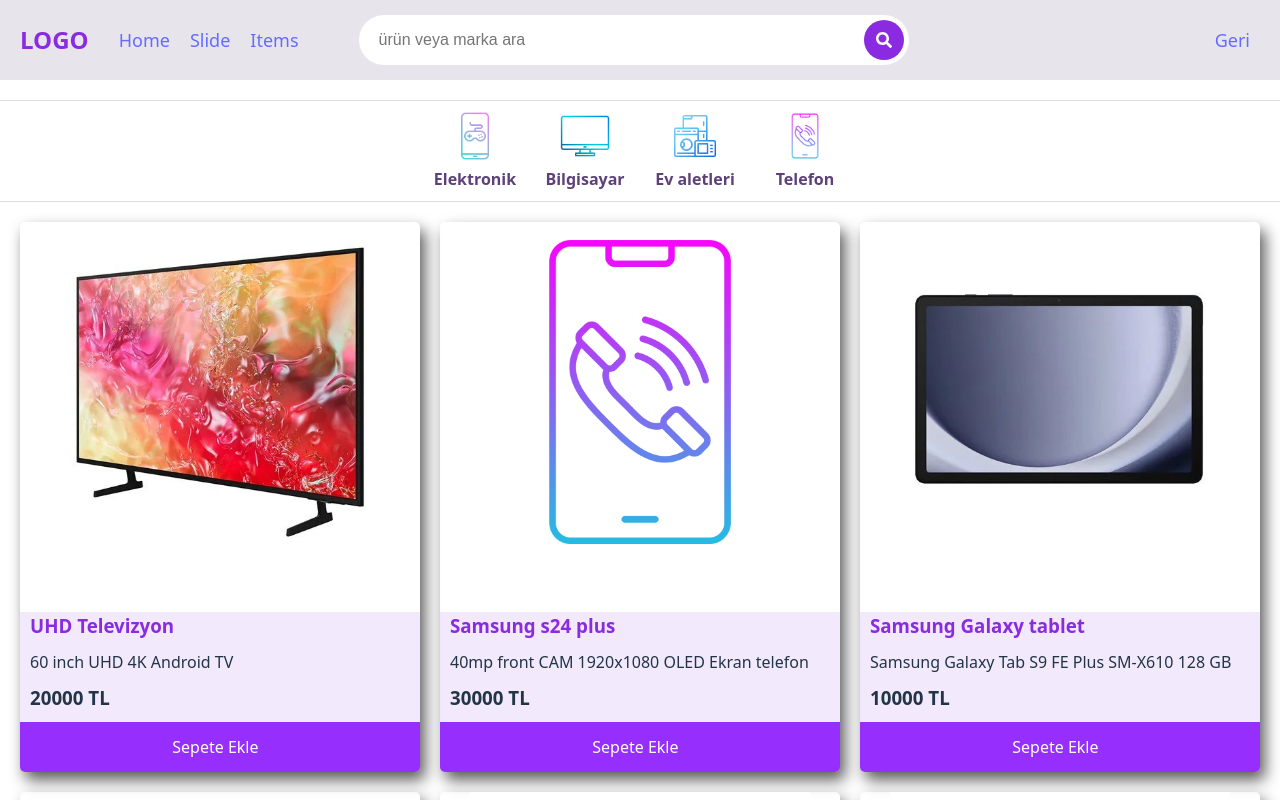
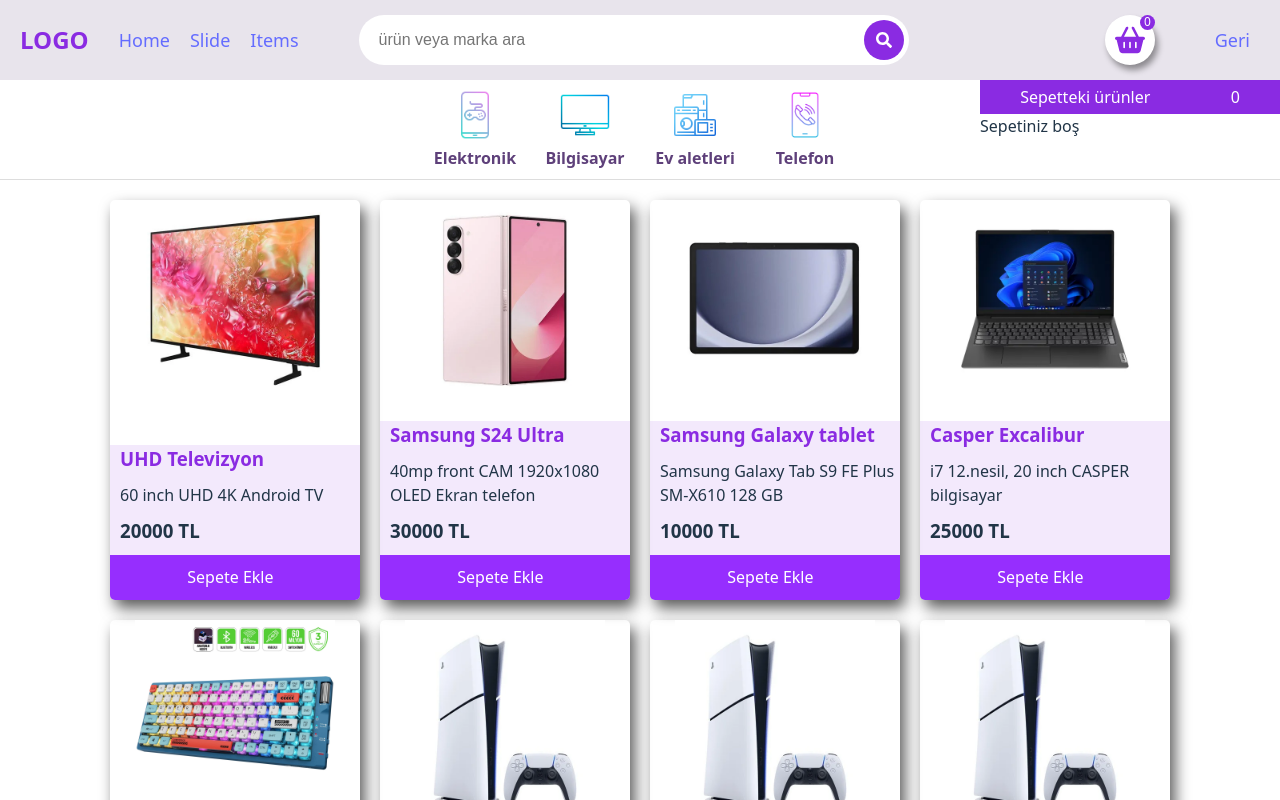
Before and after one commit to tayfuncakirr/react-hafta3, a React (Vite) app in the folder 5.subjects-examples/: page /items in a window 1280 px wide. Shown: the top 800 px of the page. Built offline with nearby package versions, Linux system fonts and the light colour scheme.

Commit message:
basket için items ve category boxları düzenlendi

```diff
--- a/5.subjects-examples/src/App.css
+++ b/5.subjects-examples/src/App.css
@@ -3,16 +3,19 @@
   padding: 0;
   box-sizing: border-box;
 }
+body {
+  padding-top: 200px;
+}
 /* HEADER START */
 .header-container {
   position: fixed;
+  top:0;
+  z-index: 1000;
   width: 100%;
   height: 80px;
   background-color: rgb(232, 228, 236);
   display: flex;
   align-items: center;
-  position: relative;
-  margin-bottom: 20px;
 }
 .header-container .logo{
   color: blueviolet;
@@ -69,16 +72,23 @@
   cursor:pointer
 }
 
+
 /* CATEGORY - START*/
 .category-container {
+  position: fixed;
+  top:80px;
+  z-index: 999;
+  width: 100%;
+  height: 100px;
   padding: 10px 50px;
-  margin-bottom: 20px;
   display: flex;
   align-items: center;
   justify-content: center;
   cursor:pointer;
+  background-color: #fff;
   border-bottom: 1px solid rgb(221, 221, 221);
-  border-top: 1px solid rgb(221, 221, 221);
+
+
 }
 .category-wrapper {
   text-align: center;
@@ -191,12 +201,12 @@
 /* ITEMS START */
 
 .items{
-  margin:20px 0;
   display:flex;
   align-items: center;
   justify-content: center;
   flex-wrap: wrap;
-  gap: 20px;
+  margin-bottom: 20px;
+  gap: 20px ;
 }
 .item-container {
   display: flex;
@@ -204,8 +214,8 @@
   justify-content: space-between;
   flex-direction: column;
   text-align: left;
-  width: 400px;
-  min-height: 550px;
+  width: 250px;
+  min-height: 400px;
   border-radius: 5px;
   -webkit-border-radius: 5px;
   -moz-border-radius: 5px;
@@ -213,9 +223,10 @@
   -o-border-radius: 5px;
   overflow: hidden;
   box-shadow: 5px 8px 15px rgb(90, 90, 90);
+  cursor: pointer;
 }
 .item-container img{
-   width: 340px;
+   width: 200px;
    cursor:pointer;
    transition: .2s ease-out;
    -webkit-transition: .2s ease-out;
@@ -241,7 +252,7 @@
 
 .items-text .add-btn {
   width: 100%;
-  height: 50px;
+  height: 45px;
   border: none;
   background-color: rgba(128, 0, 255, 0.8);
   border-radius: 0;
@@ -264,3 +275,123 @@
   padding-bottom: 10px;
   padding-left: 10px;
 }
+
+/* BASKET */
+
+ .basket-icon-container {
+  display: flex;
+  align-items: center;
+  justify-content: center;
+  height: 50px;
+  width: 50px;
+  border-radius: 50%;
+  position: fixed;
+  right: 125px;
+  top:calc(40px - 25px);
+  z-index: 1001;
+  font-size: 30px;
+  color: blueviolet;
+  box-shadow: 3px 5px 6px rgba(0, 0, 0, 0.4);
+  background-color: #fff;
+  -webkit-border-radius: 50%;
+  -moz-border-radius: 50%;
+  -ms-border-radius: 50%;
+  -o-border-radius: 50%;
+  cursor: pointer;
+}
+.basket-icon {
+  display: flex;
+  align-items: center;
+  justify-content: center;
+}
+.basket-icon-container span:nth-child(2) {
+  position: absolute;
+  top: 0;
+  right: 0;
+  font-size: 12px;
+  color: #fff;
+  font-weight: 500;
+  width: 15px;
+  height: 15px;
+  background-color: blueviolet;
+  display: flex;
+  align-items: center;
+  justify-content: center;
+  border-radius: 50%;
+  -webkit-border-radius: 50%;
+  -moz-border-radius: 50%;
+  -ms-border-radius: 50%;
+  -o-border-radius: 50%;
+  padding-bottom: 1px;
+}
+
+.basket-container {
+  position: fixed;
+  top: 80px;
+  right: 0;
+  width: 300px;
+  z-index: 1000;
+  background-color: #fff;
+}
+.basket-container .basket-header {
+  display: flex;
+  justify-content: space-around;
+ width: 100%;
+ color: #fff;
+ background-color: blueviolet;
+ text-align: center;
+ padding: 5px 0;
+}
+.basket-container .basket-items {
+  display: flex;
+  align-items: center;
+  text-align: end;
+  padding-left: 10px;
+  height: 50px;
+}
+.basket-container .basket-box{
+  border-bottom: 1px solid rgb(255, 255, 255);
+  box-shadow: 2px 4px 6px rgba(0, 0, 0, 0.2);
+}
+.basket-container .basket-items img{
+  width: 40px;
+  margin-right: 20px;
+}
+.basket-container .basket-items p {
+  font-size: 14px;
+}
+.basket-container .basket-items p:nth-child(3) {
+  margin-left: 10px;
+  color: blueviolet;
+  font-size: 14px;
+  font-weight: 500;
+}
+.basket-box .basket-item-btn {
+  margin-bottom: 10px;
+  font-size: 14px;
+  display: flex;
+  justify-content: space-around;
+}
+.basket-item-btn div {
+  padding:3px 8px;
+  background-color: blueviolet;
+  color: #fff;
+  font-weight: 500;
+  border-radius: 3px;
+  -webkit-border-radius: 3px;
+  -moz-border-radius: 3px;
+  -ms-border-radius: 3px;
+  -o-border-radius: 3px;
+}
+.basket-item-btn * {
+  padding: 4px;
+}
+.basket-item-btn .basket-delete-btn{
+  font-size: 14px;
+  background-color: blueviolet;
+  color: #fff;
+  border-radius: 3px;
+  width: 60px;
+  text-align: center;
+
+}
--- a/5.subjects-examples/src/App.jsx
+++ b/5.subjects-examples/src/App.jsx
@@ -1,22 +1,36 @@
 import {BrowserRouter, Routes, Route} from "react-router-dom"
 import './App.css'
 import Home from './pages/Home'
-import Slide from './pages/Slide'
 import Items from './pages/Items'
 import Header from "./components/Header"
 import Category from "./components/Category"
 import ItemDetails from "./pages/ItemDetails"
+import Basket from "./components/Basket"
+import { useState } from "react"
+import { items } from "./components/Data"
 
 function App() {
+  const [basket, setBasket] = useState([]);
+
+  const addToBasket = (id) => {
+    const item = items.find((i) => i.id === id);
+    if (item) {
+      setBasket((prev) => [...prev, item]);
+    }
+  };
+
+
+
 
   return (
     <BrowserRouter>
     <Header/>
-    <Category/>
+    <Basket basket={basket}/>
+    <Category addToBasket={addToBasket}/>
      <Routes>
       <Route path='/' index element={<Home/>}/>
-      <Route path='/item-details/:id' element={<ItemDetails/>}/>
-      <Route path='items' element={<Items/>}/>
+      <Route path='/item-details/:id' element={<ItemDetails addToBasket={addToBasket}/>}/>
+      <Route path='items' element={<Items addToBasket={addToBasket}/>}/>
      </Routes>
     </BrowserRouter>
   )
--- /dev/null
+++ b/5.subjects-examples/src/components/Basket.jsx
@@ -0,0 +1,39 @@
+import React, { useState } from 'react'
+import { items } from './Data'
+import { FaBasketShopping } from "react-icons/fa6";
+
+function Basket({basket}) {
+
+
+  return (
+          <>
+          <div className='basket-icon-container'>
+            <span className="basket-icon"><FaBasketShopping/></span>
+            <span>{basket.length}</span>
+          </div>
+
+          <div className="basket-container">
+                <div className='basket-header'><p>Sepetteki ürünler</p> <p>{basket.length}</p></div>
+                {basket && basket.length > 0 ? (
+                 basket.map((item) => (
+                <div className='basket-box'>
+                <div className='basket-items' key={item.id}>
+                 <img src={item.image} alt={item.name} />
+                <p>{item.name} </p>
+                <p>{item.price} TL </p>
+                </div>
+                 <div className='basket-item-btn'>
+                  <div><span>-</span>0<span>+</span> </div>
+                  <span className='basket-delete-btn'>Temizle</span>
+                 </div>
+                </div>
+            ))
+            ) : ( <p>Sepetiniz boş</p>
+            )}
+          </div>
+
+          </>
+  )
+}
+
+export default Basket
--- a/5.subjects-examples/src/components/Category.jsx
+++ b/5.subjects-examples/src/components/Category.jsx
@@ -1,8 +1,10 @@
 import React, { useState } from 'react'
 import { categories, items } from './Data'
+import { useNavigate } from 'react-router-dom';
 
 
-function Category() {
+function Category({ addToBasket }) {
+    const navigate = useNavigate();
     const [selectedCategory, setSelectedCategory] = useState(null);
 
     const handleCategoryClick = (id) => {
@@ -35,12 +37,17 @@
 
        {selectedCategory && (
         <div className='filtered-item-container'>
-    <div className="filtered-item-list" onMouseLeave={()=> handleCategoryClick(null)}>
+    <div className="filtered-item-list"
+     onMouseLeave={()=> handleCategoryClick(null)}>
         { filteredItems.map(item => (
-          <div key={item.id} className="filtered-item-product">
+          <div key={item.id}
+            onClick={()=> navigate(`/item-details/${item.id}`)}
+            className="filtered-item-product">
             <img src={item.image} alt={item.name} />
             <h5>{item.name}</h5>
-            <button className='add-btn'>Sepete Ekle</button>
+            <button className='add-btn'
+             onClick={(e) => {e.stopPropagation(); addToBasket(item.id)}}>
+             Sepete Ekle</button>
           </div>
         ))}
       </div>
--- a/5.subjects-examples/src/components/Data.jsx
+++ b/5.subjects-examples/src/components/Data.jsx
@@ -1,7 +1,7 @@
 import Televizyon from "./images/TV.jpg"
-//import Telefon from "./images/telefon.jpg"
+import SamsungS24 from "./images/samsungs24.jpg"
 import Tablet from "./images/tablet.jpg"
-//import Bilgisayar from "./images/bilgisayar.jpg"
+import Casper from "./images/casper.jpg"
 import Klavye from "./images/klavye.jpg"
 import PS5 from "./images/PS5.jpg"
 import Elektronik from "./images/elektronik.png"
@@ -29,11 +29,11 @@
         },
     {
        id:2,
-        name:"Samsung s24 plus",
+        name:"Samsung S24 Ultra",
          title:"40mp front CAM 1920x1080 OLED Ekran telefon",
           description:"lorem ipsum dolor sit amet",
            price:30000,
-            image:Telefon,
+            image:SamsungS24,
              categoryId:4
          },
 
@@ -52,7 +52,7 @@
          title:"i7 12.nesil, 20 inch CASPER bilgisayar",
           description:"lorem ipsum dolor sit amet",
            price:25000,
-            image:Bilgisayar,
+            image:Casper,
              categoryId:2,
         },
     {
@@ -242,7 +242,7 @@
 
    {
        id:22,
-        name:"Samsung Telefon",
+        name:"Samsung Galaxy A05s",
          title:"Samsung Galaxy A05s 4gb 128gb Siyah Akıllı Telefon",
           description:"lorem ipsum dolor sit amet",
            price:9999,
--- a/5.subjects-examples/src/components/Header.jsx
+++ b/5.subjects-examples/src/components/Header.jsx
@@ -1,6 +1,7 @@
 import React from "react";
 import {Link, useNavigate} from "react-router-dom"
 import { FaSearch } from "react-icons/fa";
+
 
 
 function Header (){
--- a/5.subjects-examples/src/pages/ItemDetails.jsx
+++ b/5.subjects-examples/src/pages/ItemDetails.jsx
@@ -2,7 +2,7 @@
 import { useParams } from 'react-router-dom'
 import { items } from '../components/Data';
 
-function ItemDetails() {
+function ItemDetails({ addToBasket }) {
   const {id} = useParams();
   return (
     <div>
--- a/5.subjects-examples/src/pages/Items.jsx
+++ b/5.subjects-examples/src/pages/Items.jsx
@@ -2,7 +2,7 @@
 import { items } from '../components/Data'
 import { useNavigate } from 'react-router-dom'
 
-function Items() {
+function Items({ addToBasket }) {
   const navigate = useNavigate();
   return (
     <>
@@ -15,7 +15,8 @@
                   <h3>{item.name}</h3>
                   <p>{item.title}</p>
                   <h3>{item.price} TL</h3>
-                  <button className='add-btn'>Sepete Ekle</button>
+                  <button className='add-btn' onClick={(e) => {e.stopPropagation(); addToBasket(item.id)}}>
+                  Sepete Ekle</button>
                  </div>
 
             </div>
```
Also changed, not shown: 5.subjects-examples/src/components/images/casper.jpg (renamed from 5.subjects-examples/src/components/images/bilgisayar.jpg), 5.subjects-examples/src/components/images/samsungs24.jpg (renamed from 5.subjects-examples/src/components/images/telefon.jpg).
